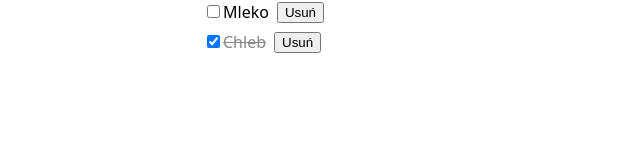
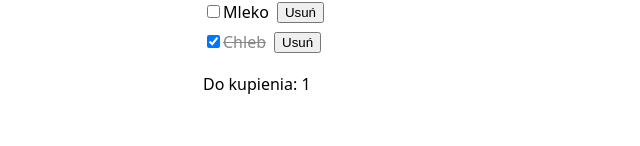
Before and after one commit to kbzowski/inzynieria-internetu, a React (Vite) app in the folder lista-zakupow/: page / in a window 1280 px wide. Shown: the part 154-300 px from the top of the page, without its empty margins (117-757 px from the left). Built offline with nearby package versions, Linux system fonts and the light colour scheme.

Commit message:
Lista zakupów, krok 7: liczba produktów do kupienia

```diff
--- a/lista-zakupow/src/App.tsx
+++ b/lista-zakupow/src/App.tsx
@@ -14,6 +14,8 @@ type AppProps = {
 
 function App({ initialItems = sampleItems }: AppProps) {
   const [items, setItems] = useState<Item[]>(initialItems)
+
+  const left = items.filter((item) => !item.bought).length
 
   function addItem(name: string) {
     const item: Item = { id: crypto.randomUUID(), name, bought: false }
@@ -37,6 +39,7 @@ function App({ initialItems = sampleItems }: AppProps) {
       <h1>Lista zakupów</h1>
       <ItemForm onAdd={addItem} />
       <ItemList items={items} onToggle={toggleItem} onRemove={removeItem} />
+      <p>Do kupienia: {left}</p>
     </main>
   )
 }
```
Also changed, not shown: 1 other file (tests, documents, lock files or other folders).
